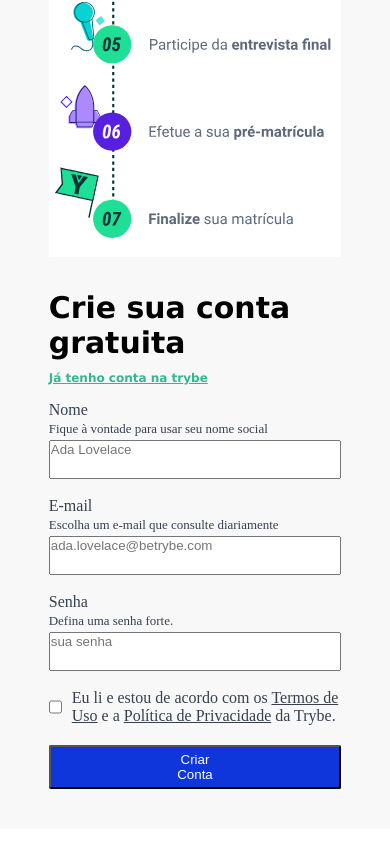
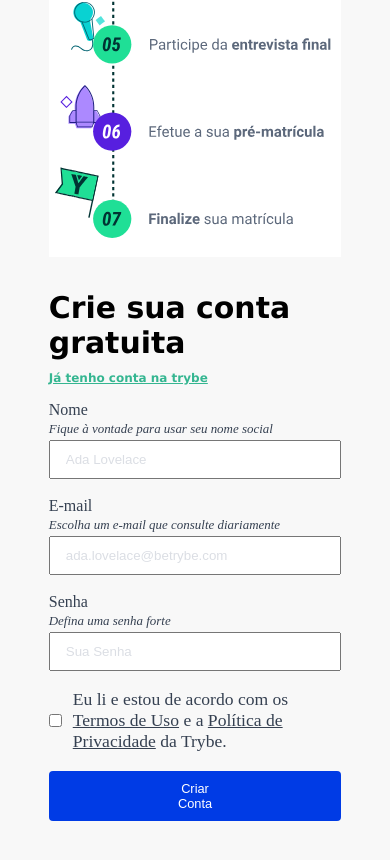
Before and after one commit to tryber/dinamica-dupla, a website: page index.html in a window 390 px wide. Shown: the part 461-1321 px from the top of the page. Before the commit the page ends 1290 px from the top, so only its background shows below. Drawn offline with Linux system fonts and the light colour scheme.

Commit message:
versao mobile (320px) já finalizada

```diff
--- a/index.html
+++ b/index.html
@@ -35,8 +35,8 @@
 
                 <!-- Input Senha -->
             <label for="input-senha">Senha</label>
-            <p class="text-under-label">Defina uma senha forte.<span class="password-requeriments-disappear">os requisitos abaixo vao ajudar você</span></p>
-            <input type="password" id="input-senha" name="password" placeholder="sua senha" class=".lastchild"><br><br>
+            <p class="text-under-label">Defina uma senha forte<span class="password-requeriments-disappear">os requisitos abaixo vao ajudar você</span></p>
+            <input type="password" id="input-senha" name="password" placeholder="Sua Senha" class=".lastchild"><br><br>
 
             <section class="password-requeriments-container-left">
               <ul class="password-list-left">
@@ -58,7 +58,7 @@
               <input type="checkbox" id="agreement" name="terms" value="terms">
               <label for="agreement" class="text-label-checkbox"> Eu li e estou de acordo com os <span class="span-text-label">Termos de Uso</span> e a <span class="span-text-label">Política de Privacidade</span> da Trybe.</label>
             </section>
-            <button type="submit" id="submit-btn">Criar Conta</button>
+            <button type="submit" id="submit-btn"><span class="text-btn-submit">Criar Conta</span></button>
           </form>
         </section>
       </div> <!-- Fim da div wrapper main  -->
--- a/style.css
+++ b/style.css
@@ -56,12 +56,22 @@ form {
 
 input {
   width: 100%;
-  padding-bottom: 20px;
+  padding-bottom: 1.5em;
+  position: relative;
+}
+
+input::placeholder {
+  color: rgb(219, 222, 228);
+  font-size: 1em;
+  position: absolute;
+  top: 10px;
+  left: 15px;
 }
 
 .text-under-label {
   font-size: 0.81rem;
   margin: 0.16em 0 0.234em 0px;
+  font-style: italic;
 }
 
 li {
@@ -83,6 +93,7 @@ ul, .password-requeriments-disappear {
 
 .text-label-checkbox {
   margin-left: 0.625em;
+  font-size: 1.1rem;
 }
 
 .span-text-label  {
@@ -91,8 +102,11 @@ ul, .password-requeriments-disappear {
 
 #submit-btn {
 margin: 1.5em 0 3em 0;
-padding: 0.38em 41%;
-background-color: rgb(15, 54, 219);
+padding: 0.8em 41%;
+background-color: rgba(0,59,229);
 color: white;
-border-radius: 2px;
+border-radius: 4px;
+border-style: none;
+font-size: 0.8rem;
+font-weight: 400;
 }
```
